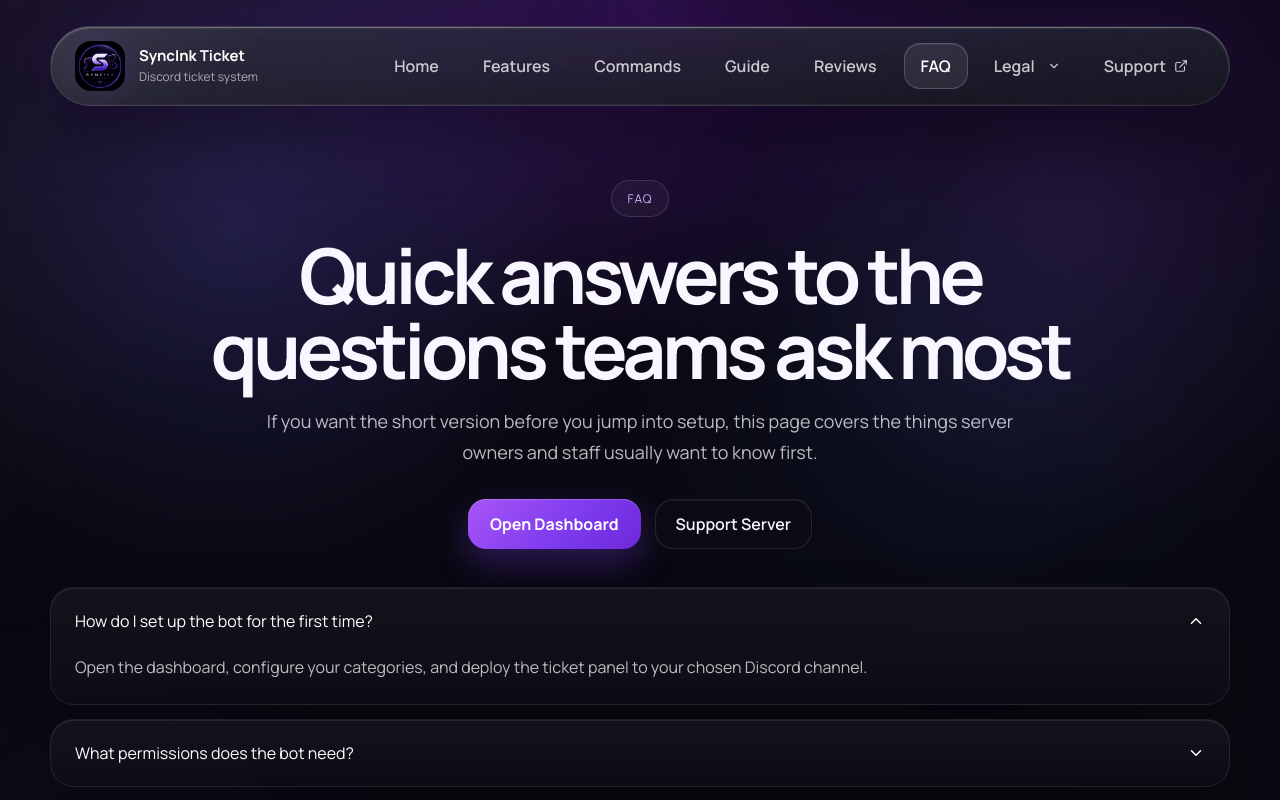
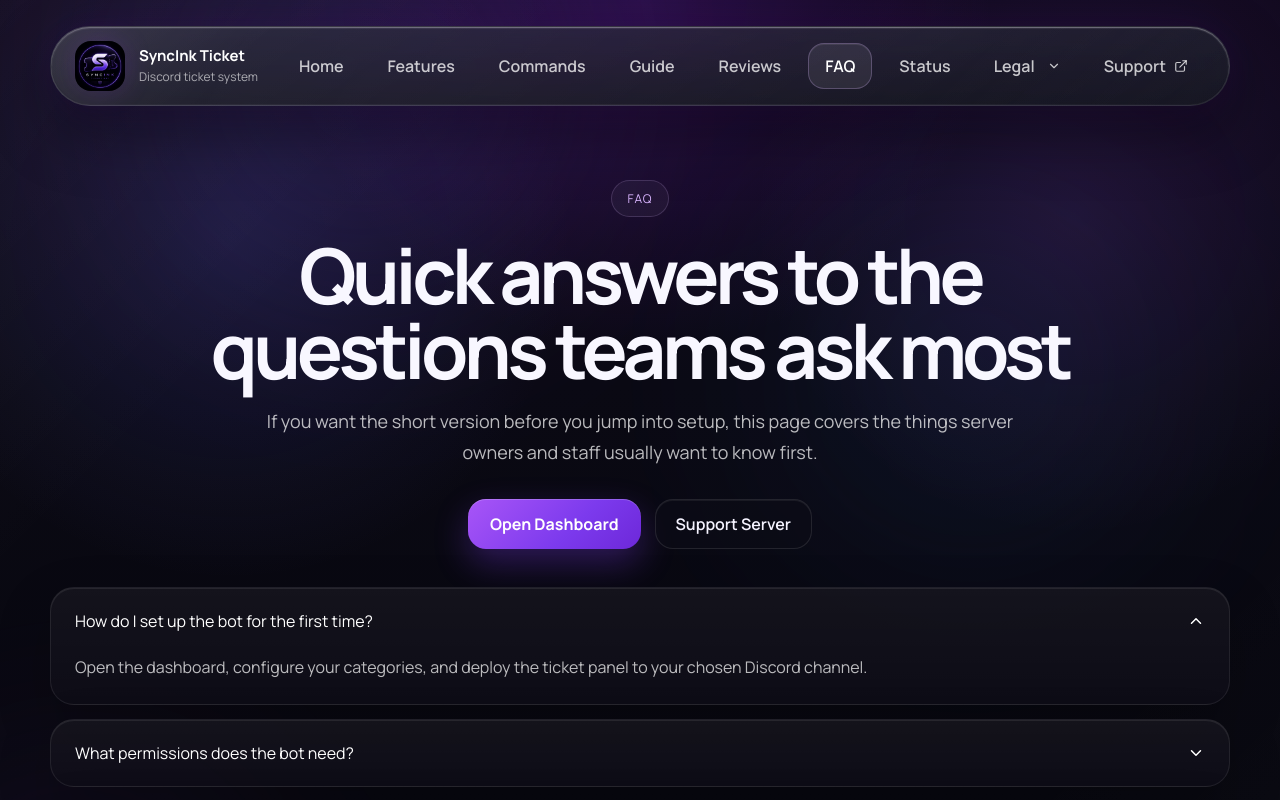
Before and after one commit to SyncInk/syncink-discord-ticket.bot, a React (Vite) app in the folder dashboard/: page /faq in a window 1280 px wide. Shown: the top 800 px of the page. Built offline with nearby package versions, Linux system fonts and the light colour scheme; no server answers.

Commit message:
feat: add status link to public navigation header

```diff
--- a/dashboard/src/components/MarketingFrame.jsx
+++ b/dashboard/src/components/MarketingFrame.jsx
@@ -11,7 +11,8 @@ const NAV_ITEMS = [
   { key: 'commands', label: 'Commands', to: '/commands' },
   { key: 'guide', label: 'Guide', to: '/guide' },
   { key: 'reviews', label: 'Reviews', to: '/reviews' },
-  { key: 'faq', label: 'FAQ', to: '/faq' }
+  { key: 'faq', label: 'FAQ', to: '/faq' },
+  { key: 'status', label: 'Status', to: '/status' }
 ];
 
 function ActionButton({ action }) {
```
